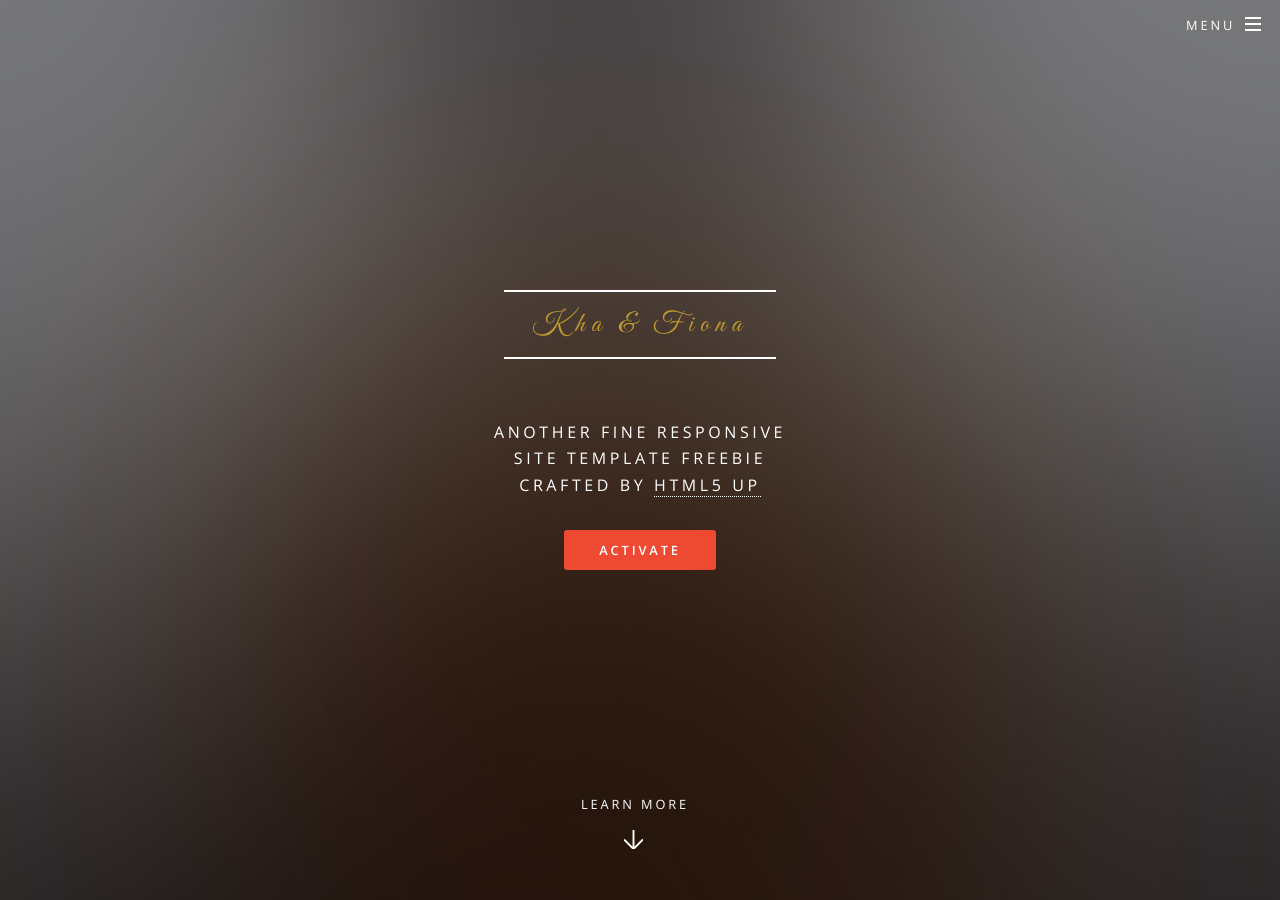
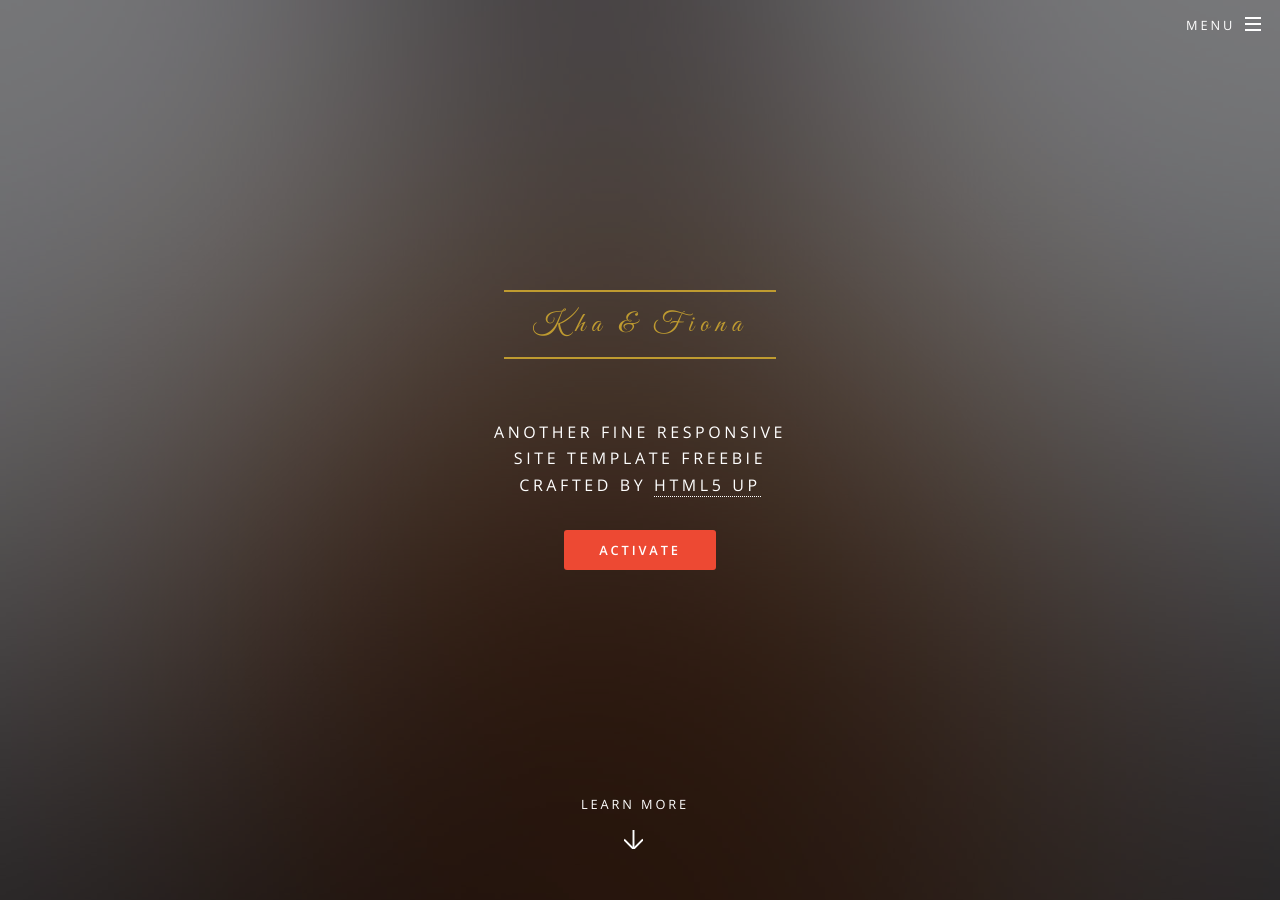
Before and after one commit to fionakha/fionakha.github.io, a Jekyll site: the page built from index.html, in a window 1280 px wide and 900 px high. Built offline with Jekyll 4.4.1, drawn with Linux system fonts in a browser that asks for light colours.

Commit message:
bar colour update

```diff
--- a/css/main.scss
+++ b/css/main.scss
@@ -1505,7 +1505,8 @@ $baseurl: '{{ site.baseurl }}/images';
 			&:before, &:after {
 				@include vendor('transition', 'width 0.85s ease');
 				@include vendor('transition-delay', '0.25s');
-				background: _palette(fg-bold);
+				/* background: _palette(fg-bold); */
+				background: #bf9b30;
 				content: '';
 				display: block;
 				height: 2px;
```
